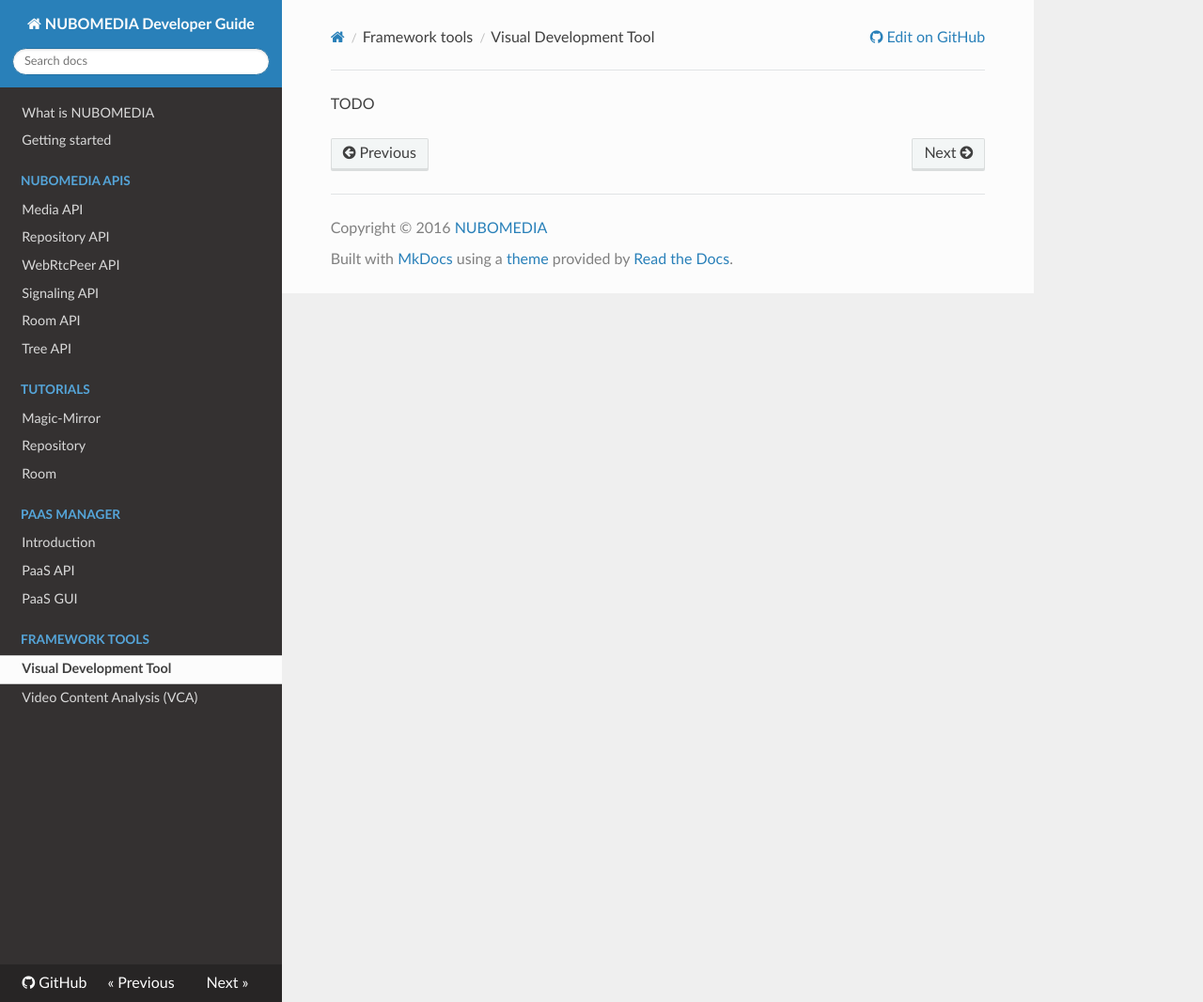
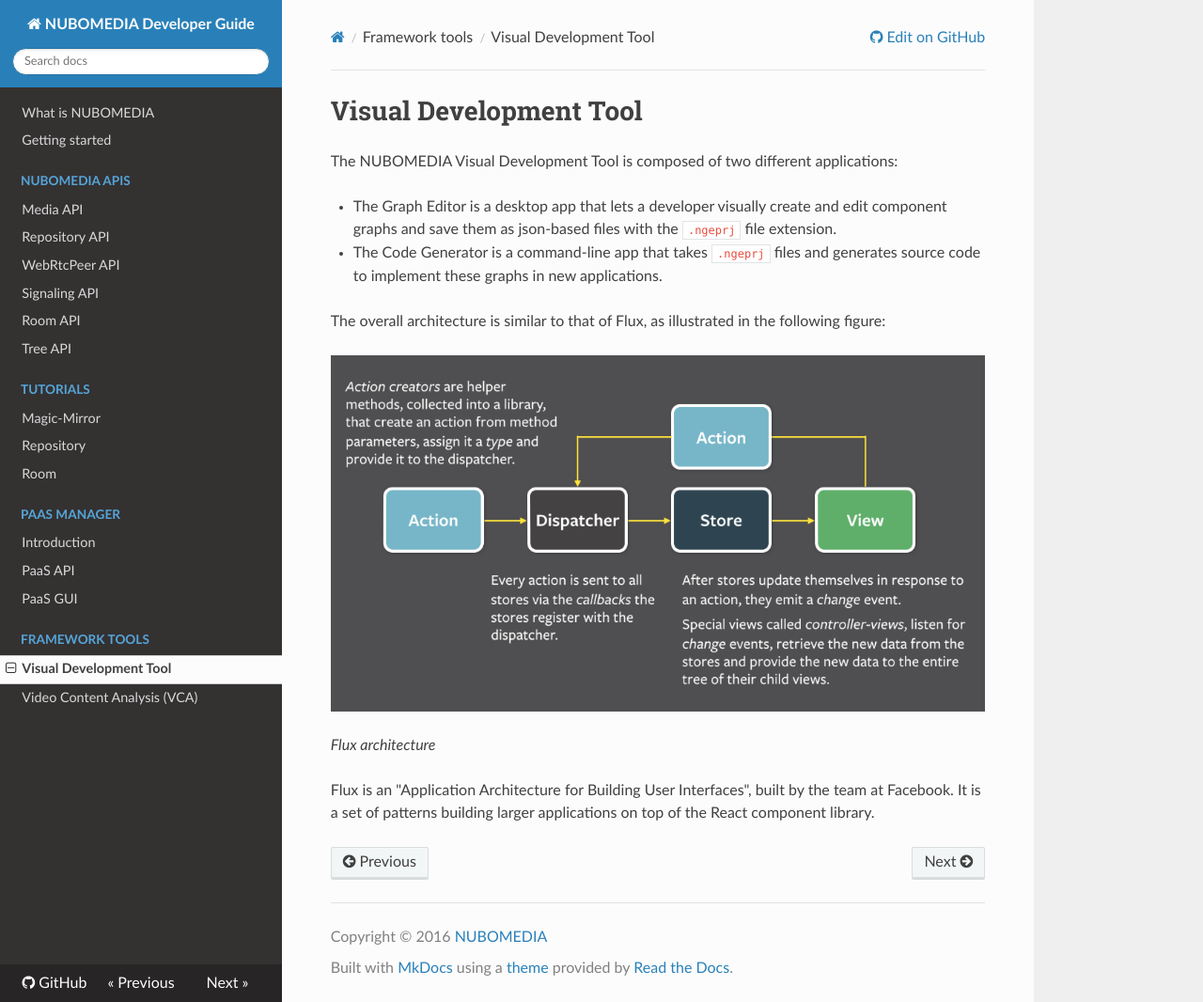
Before and after one commit to nubomedia/developer-guidelines, an MkDocs documentation site: the page built from docs/tools/visual-development-tools.md, in a window 1280 px wide and 1066 px high. Shown: the whole window at 94% size. Built offline with MkDocs 1.6.1, drawn with Linux system fonts in a browser that asks for light colours; nearby versions of some CDN libraries; old or Windows-style settings are respelled for this version of MkDocs.

Commit message:
Introduction of visual development tool page

```diff
--- a/docs/tools/visual-development-tools.md
+++ b/docs/tools/visual-development-tools.md
@@ -1 +1,15 @@
-TODO
+# Visual Development Tool
+
+The NUBOMEDIA Visual Development Tool is composed of two different applications:
+
+- The Graph Editor is a desktop app that lets a developer visually create and edit component graphs and save them as json-based files with the `.ngeprj` file extension.
+
+- The Code Generator is a command-line app that takes `.ngeprj` files and generates source code to implement these graphs in new applications.
+
+The overall architecture is similar to that of Flux, as illustrated in the following figure:
+
+![Flux architecture](../img/visual-tool-arch.png)
+
+*Flux architecture*
+
+Flux is an "Application Architecture for Building User Interfaces", built by the team at Facebook. It is a set of patterns building larger applications on top of the React component library.
```
